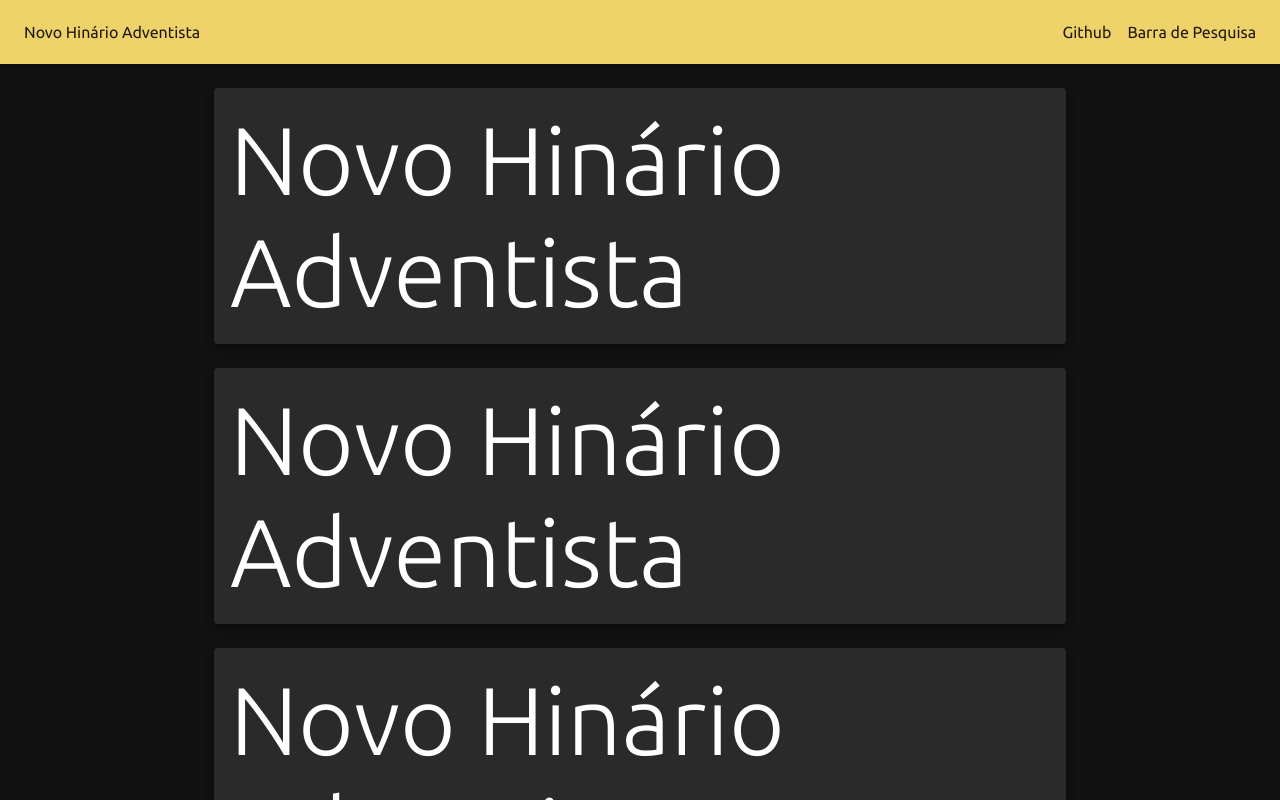
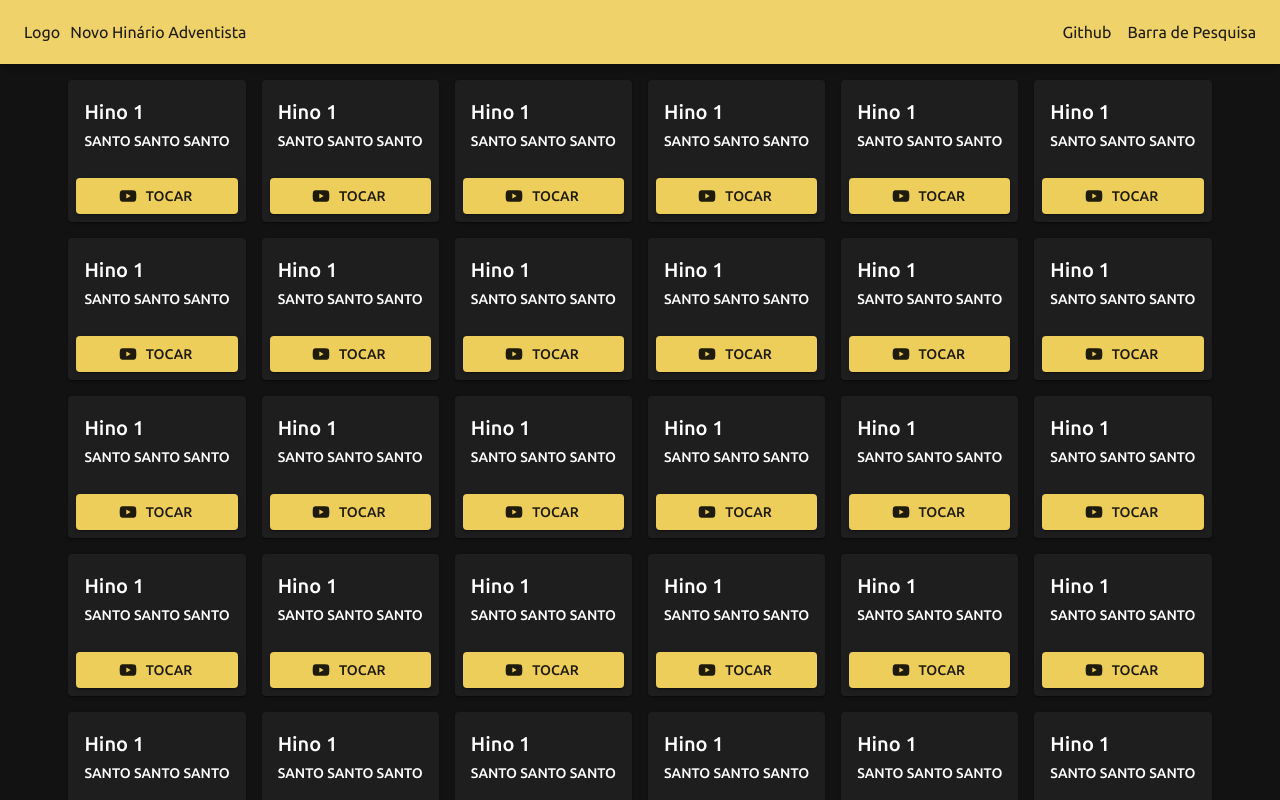
Before and after one commit to mdmundo/fresh-hasd, a React (Vite) app: page / in a window 1280 px wide. Shown: the top 800 px of the page. Built offline with nearby package versions, Linux system fonts and the light colour scheme.

Commit message:
prepare for hymns

```diff
--- a/src/App.tsx
+++ b/src/App.tsx
@@ -1,5 +1,18 @@
-import { AppBar, Container, createTheme, Grid, Paper, ThemeProvider, Toolbar, Typography } from "@mui/material";
+import {
+  AppBar,
+  Button,
+  Card,
+  CardActions,
+  CardContent,
+  Container,
+  createTheme,
+  Grid,
+  ThemeProvider,
+  Toolbar,
+  Typography,
+} from "@mui/material";
 import CssBaseline from "@mui/material/CssBaseline";
+import { YouTube } from "@mui/icons-material";
 
 const App = () => {
   const theme = createTheme({
@@ -14,7 +27,14 @@ const App = () => {
         <Toolbar>
           <Grid container direction="row" justifyContent="space-between" alignItems="center">
             <Grid item>
-              <Typography children="Novo Hinário Adventista" />
+              <Grid container columnSpacing={1.25} direction="row" alignItems="center">
+                <Grid item>
+                  <Typography children="Logo" />
+                </Grid>
+                <Grid item>
+                  <Typography children="Novo Hinário Adventista" />
+                </Grid>
+              </Grid>
             </Grid>
             <Grid item>
               <Grid container columnSpacing={2} direction="row" alignItems="center">
@@ -29,12 +49,22 @@ const App = () => {
           </Grid>
         </Toolbar>
       </AppBar>
-      <Container maxWidth="md">
-        {new Array(10).fill(0).map(() => (
-          <Paper elevation={5} sx={{ p: 2, my: 3 }}>
-            <Typography variant="h1" children="Novo Hinário Adventista" />
-          </Paper>
-        ))}
+      <Container sx={{ my: 2 }}>
+        <Grid container direction="row" justifyContent="center" alignItems="flex-start" spacing={2}>
+          {new Array(1000).fill(0).map(() => (
+            <Grid item>
+              <Card>
+                <CardContent>
+                  <Typography variant="h6">Hino 1</Typography>
+                  <Typography variant="button">Santo Santo Santo</Typography>
+                </CardContent>
+                <CardActions>
+                  <Button fullWidth variant="contained" startIcon={<YouTube />} children="Tocar" />
+                </CardActions>
+              </Card>
+            </Grid>
+          ))}
+        </Grid>
       </Container>
     </ThemeProvider>
   );
```
